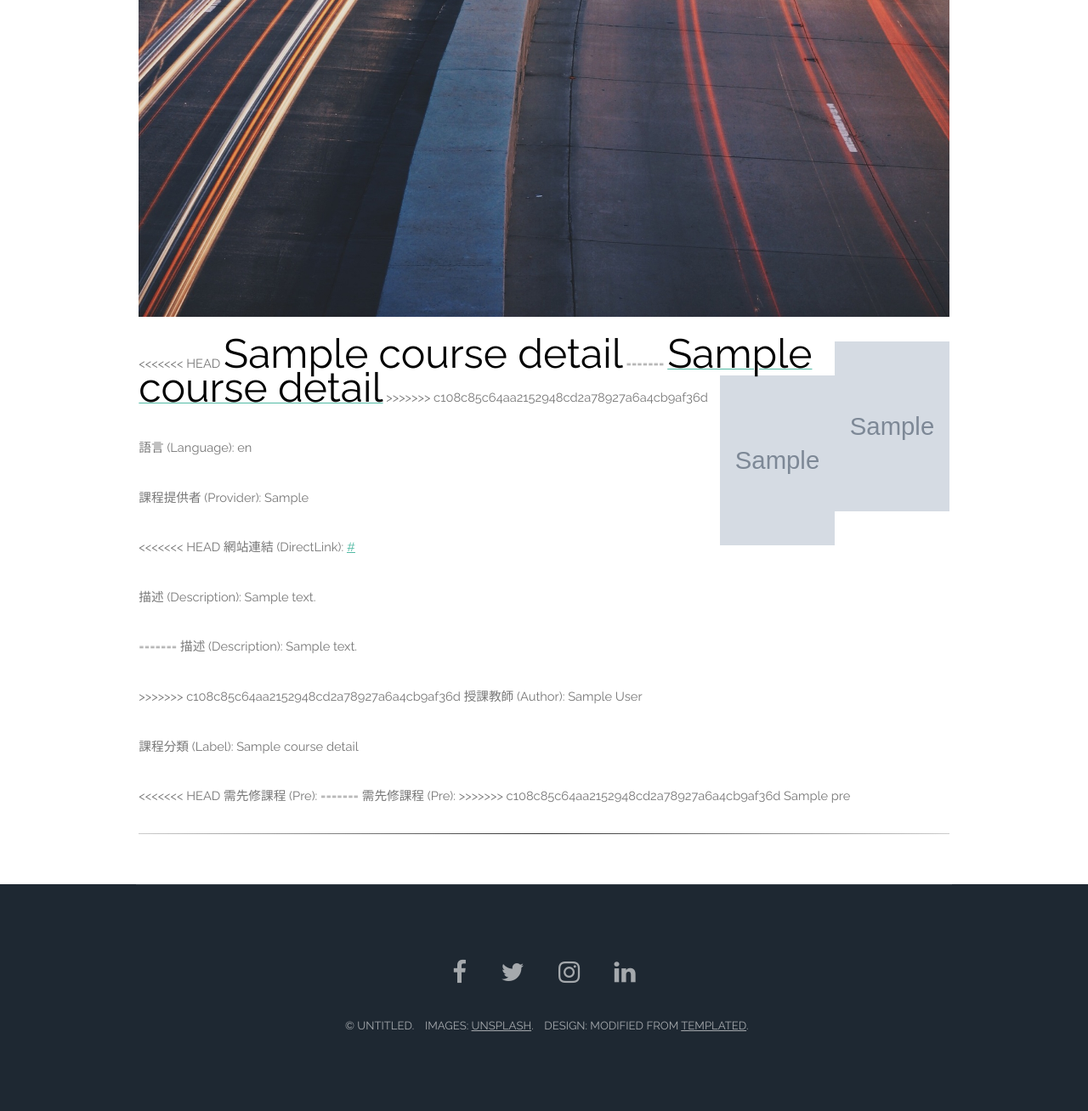
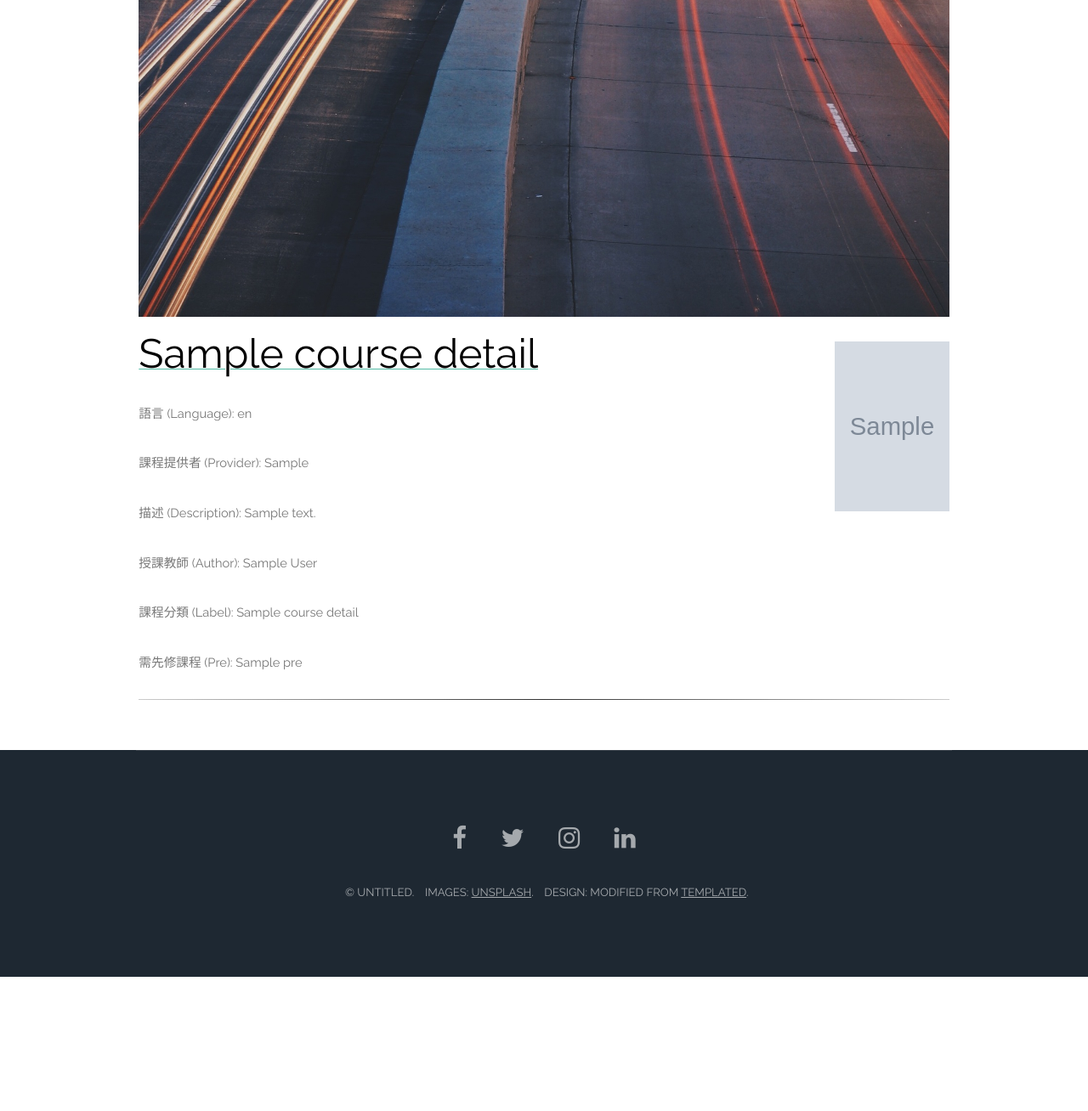
Before and after one commit to Yuiizui/DataBase, a Flask app: page /search in a window 1280 px wide. Shown: the part 445-1753 px from the top of the page at 85% size. After the commit the page ends 1595 px from the top, so only its background shows below. Run offline with Flask 2, Linux system fonts and the light colour scheme; grey boxes marked "Sample" are stand-in pictures; a database or web service that is not in the repository returns one stand-in record (values such as "Sample title"); some libraries are stand-ins or nearby versions.

Commit message:
衝突解決

```diff
--- a/FlaskWebProject1/FlaskWebProject1/templates/search.html
+++ b/FlaskWebProject1/FlaskWebProject1/templates/search.html
@@ -59,47 +59,35 @@
 				<a href="#" class="image fit"><img src="images/pic11.jpg" alt="" /></a>
 				{% for user in users %}
 				<p>
-<<<<<<< HEAD
-					<font size="7" style="color:black">{{user.cTitle}}</font>
+
+					<a href="{{user.cDirectLink}}"><font size="7" style="color:black">{{user.cTitle}}</font></a>
 					{% if user.cPhotoLink  %}
-					<img align='right' src={{user.cPhotoLink}} style="width:135px;height:200px;">
+						<img align='right' src={{user.cPhotoLink}} style="width:135px;height:200px;">
 					{% else %}
 					{% endif %}
-=======
-					<a href="{{user.cDirectLink}}"><font size="7" style="color:black">{{user.cTitle}}</font></a>
-					<img align='right' src="{{user.cPhotoLink}}" style="width:135px;height:200px;">
->>>>>>> c108c85c64aa2152948cd2a78927a6a4cb9af36d
+
 					<br><br>
 					語言 (Language): {{user.cLanguage}}
 					<br><br>
 					課程提供者 (Provider): {{user.cProvider}}
 					<br><br>
-<<<<<<< HEAD
-					網站連結 (DirectLink): <a href={{user.cDirectLink}} target="_blank">{{user.cDirectLink}}</a>
-					<br><br>
 					{% if user.cDescription|length %}
-						描述 (Description): {{user.cDescription}}
-						<br><br>
-					{% else %}
-
-					{% endif %}
-=======
 					描述 (Description): {{user.cDescription}}
 					<br><br>
->>>>>>> c108c85c64aa2152948cd2a78927a6a4cb9af36d
+					{% else %}
+					{% endif %}
 					授課教師 (Author): {{user.cAuthor.replace('[','').replace(']','').replace("'",'')}}
 					<br><br>
 					課程分類 (Label): {{user.label.replace('[','').replace(']','').replace("'",'')}}
 					<br><br>
-<<<<<<< HEAD
+
 					需先修課程 (Pre):
-=======
-					需先修課程 (Pre):
->>>>>>> c108c85c64aa2152948cd2a78927a6a4cb9af36d
+
+
 					{% for p in user.pre %}
 					{{p.replace('[','').replace(']',',').replace("'",'')}}
 					{% endfor %}
-                    <br>
+					<br>
 				</p>
 				<style>
 					hr.style-one {
```
